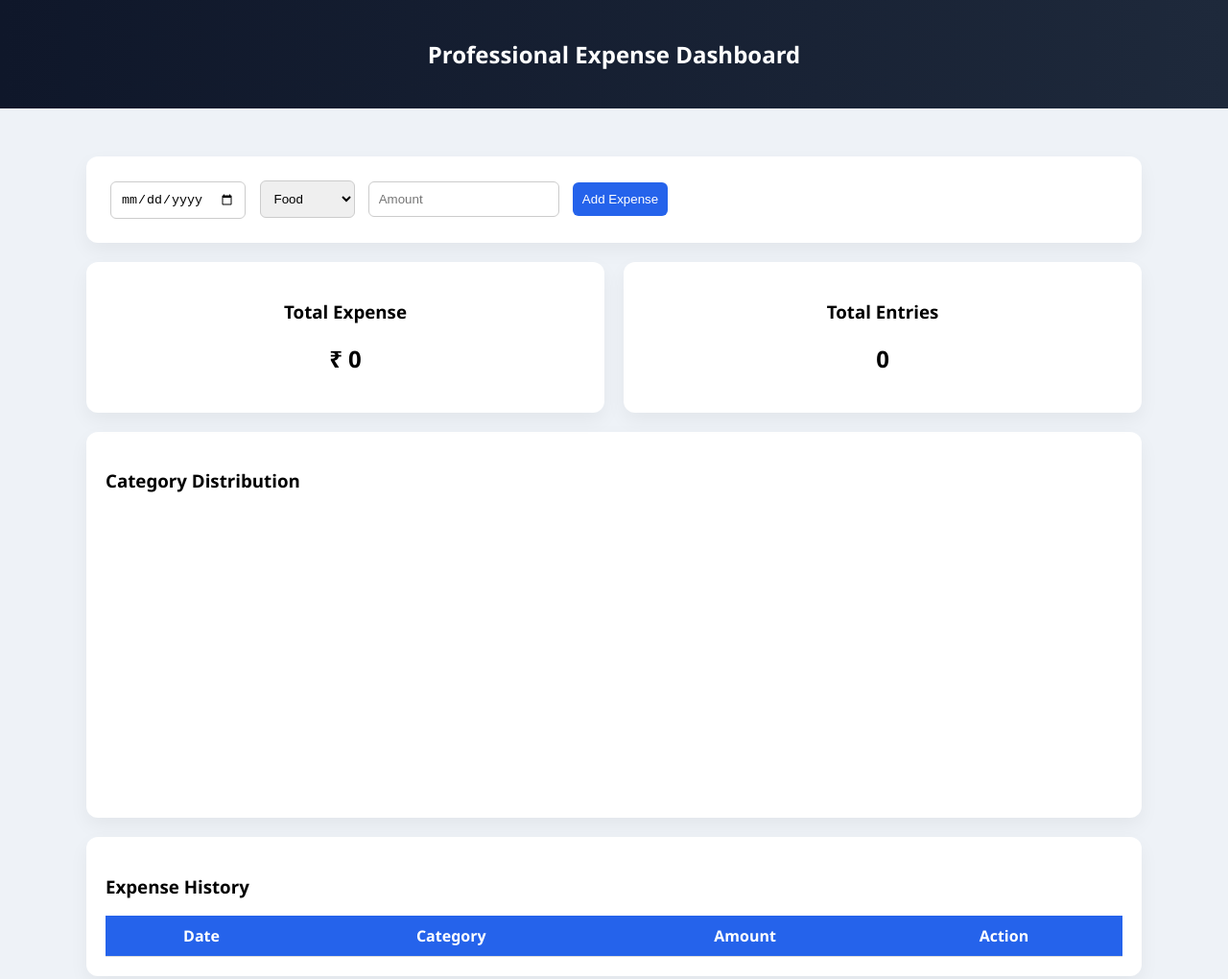
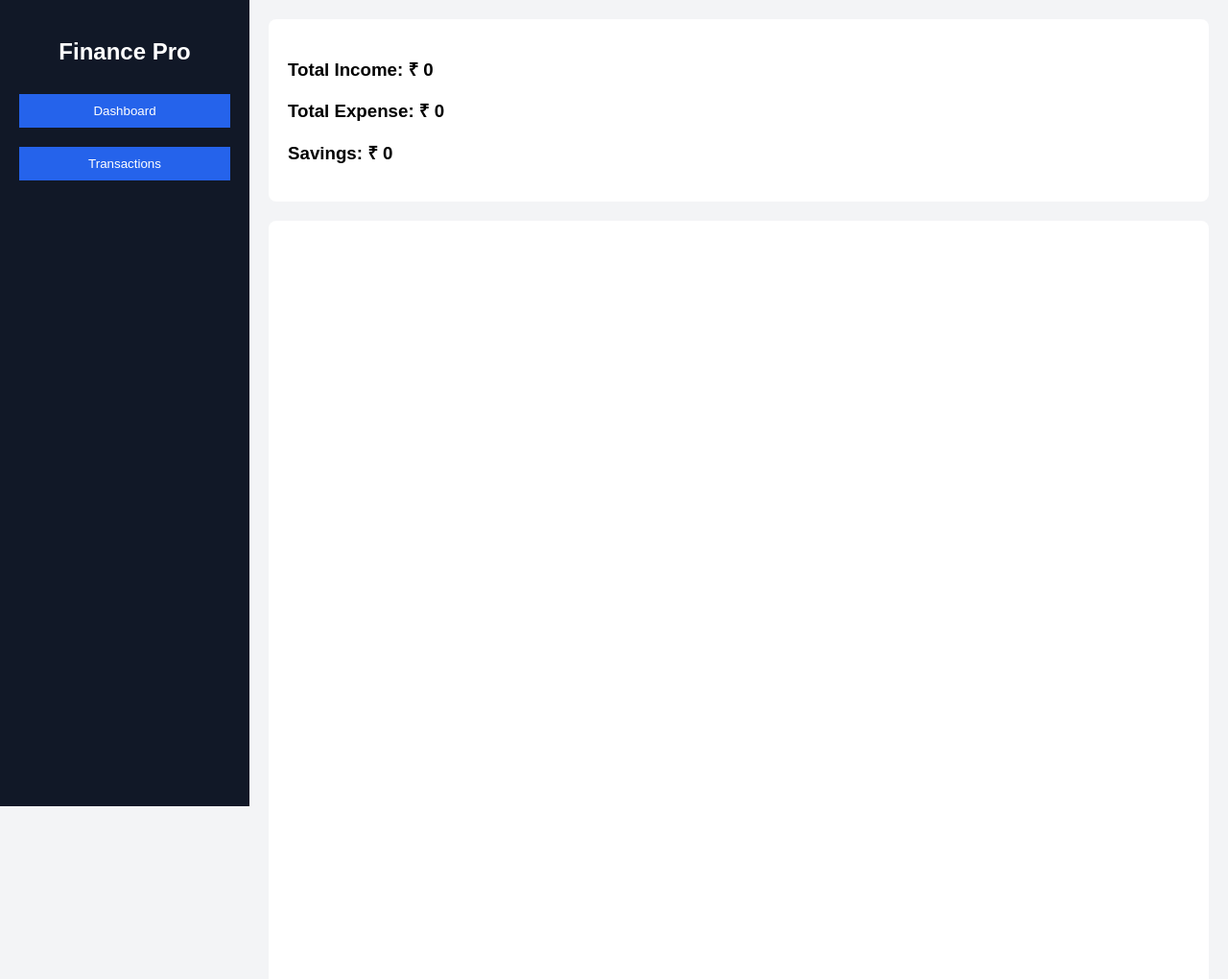
Before and after one commit to RaghavaTeja1999/ExpenseTracker, a plain HTML site: page index.html in a window 1280 px wide. Shown: the whole page at 96% size. Drawn offline with nearby package versions, Linux system fonts and the light colour scheme.

Commit message:
Refactor finance dashboard layout and functionality

```diff
--- a/index.html
+++ b/index.html
@@ -1,70 +1,63 @@
 <!DOCTYPE html>
-<html lang="en">
+<html>
 <head>
 <meta charset="UTF-8">
 <meta name="viewport" content="width=device-width, initial-scale=1.0">
-<title>Pro Monthly Expense Tracker</title>
-
+<title>Finance Dashboard Pro</title>
 <script src="https://cdn.jsdelivr.net/npm/chart.js"></script>
 
 <style>
 body {
-  font-family: 'Segoe UI', sans-serif;
   margin: 0;
-  background: #eef2f7;
+  font-family: Arial, sans-serif;
+  display: flex;
+  background: #f3f4f6;
 }
 
-header {
-  background: linear-gradient(90deg,#0f172a,#1e293b);
+/* Sidebar */
+.sidebar {
+  width: 220px;
+  background: #111827;
   color: white;
+  height: 100vh;
   padding: 20px;
+}
+
+.sidebar h2 {
   text-align: center;
 }
 
-.container {
-  max-width: 1100px;
-  margin: 30px auto;
+.sidebar button {
+  width: 100%;
+  margin: 10px 0;
+  padding: 10px;
+  background: #2563eb;
+  border: none;
+  color: white;
+  cursor: pointer;
+}
+
+/* Main */
+.main {
+  flex: 1;
   padding: 20px;
 }
 
 .card {
   background: white;
   padding: 20px;
-  border-radius: 12px;
-  box-shadow: 0 8px 20px rgba(0,0,0,0.05);
+  border-radius: 8px;
   margin-bottom: 20px;
 }
 
-.dashboard {
-  display: flex;
-  gap: 20px;
-  flex-wrap: wrap;
-}
-
-.dashboard .card {
-  flex: 1;
-  min-width: 200px;
-  text-align: center;
-}
-
 input, select, button {
-  padding: 10px;
+  padding: 8px;
   margin: 5px;
-  border-radius: 6px;
-  border: 1px solid #ccc;
-}
-
-button {
-  background: #2563eb;
-  color: white;
-  border: none;
-  cursor: pointer;
 }
 
 table {
   width: 100%;
   border-collapse: collapse;
-  margin-top: 15px;
 }
 
 th, td {
@@ -77,133 +70,144 @@ th {
   background: #2563eb;
   color: white;
 }
-
-.delete-btn {
-  background: crimson;
-}
-
-canvas {
-  max-height: 300px;
-}
 </style>
 </head>
 
 <body>
 
-<header>
-  <h2>Professional Expense Dashboard</h2>
-</header>
+<div class="sidebar">
+  <h2>Finance Pro</h2>
+  <button onclick="showDashboard()">Dashboard</button>
+  <button onclick="showTransactions()">Transactions</button>
+</div>
 
-<div class="container">
+<div class="main">
+
+<div id="dashboard">
+  <div class="card">
+    <h3>Total Income: ₹ <span id="income">0</span></h3>
+    <h3>Total Expense: ₹ <span id="expense">0</span></h3>
+    <h3>Savings: ₹ <span id="savings">0</span></h3>
+  </div>
 
   <div class="card">
-  <input type="date" id="date">
-  <select id="category">
-    <option>Food</option>
-    <option>Transport</option>
-    <option>Bills</option>
-    <option>Shopping</option>
-    <option>Other</option>
-  </select>
-  <input type="number" id="amount" placeholder="Amount">
-  <button onclick="addExpense()">Add Expense</button>
-</div>
-
-<div class="dashboard">
-  <div class="card">
-    <h3>Total Expense</h3>
-    <h2>₹ <span id="total">0</span></h2>
-  </div>
-  <div class="card">
-    <h3>Total Entries</h3>
-    <h2><span id="count">0</span></h2>
+    <canvas id="chart"></canvas>
   </div>
 </div>
 
+<div id="transactions" style="display:none;">
   <div class="card">
-  <h3>Category Distribution</h3>
-  <canvas id="expenseChart"></canvas>
+    <select id="type">
+      <option value="income">Income</option>
+      <option value="expense">Expense</option>
+    </select>
+    <input type="date" id="date">
+    <input type="text" id="category" placeholder="Category">
+    <input type="number" id="amount" placeholder="Amount">
+    <button onclick="addTransaction()">Add</button>
   </div>
 
   <div class="card">
-  <h3>Expense History</h3>
     <table>
       <thead>
         <tr>
           <th>Date</th>
+          <th>Type</th>
           <th>Category</th>
           <th>Amount</th>
-        <th>Action</th>
+          <th>Delete</th>
         </tr>
       </thead>
-    <tbody id="expenseTable"></tbody>
+      <tbody id="table"></tbody>
     </table>
+  </div>
 </div>
 
 </div>
 
 <script>
-let expenses = JSON.parse(localStorage.getItem("expenses")) || [];
+let data = JSON.parse(localStorage.getItem("financeData")) || [];
 let chart;
 
 function saveData() {
-  localStorage.setItem("expenses", JSON.stringify(expenses));
+  localStorage.setItem("financeData", JSON.stringify(data));
+}
+
+function showDashboard() {
+  document.getElementById("dashboard").style.display = "block";
+  document.getElementById("transactions").style.display = "none";
+}
+
+function showTransactions() {
+  document.getElementById("dashboard").style.display = "none";
+  document.getElementById("transactions").style.display = "block";
+}
+
+function addTransaction() {
+  let type = document.getElementById("type").value;
+  let date = document.getElementById("date").value;
+  let category = document.getElementById("category").value;
+  let amount = parseFloat(document.getElementById("amount").value);
+
+  if (!date || !category || !amount) {
+    alert("Fill all fields");
+    return;
+  }
+
+  data.push({ type, date, category, amount });
+  saveData();
+  updateUI();
+}
+
+function deleteRow(index) {
+  data.splice(index, 1);
+  saveData();
+  updateUI();
 }
 
 function updateUI() {
-  let table = document.getElementById("expenseTable");
+  let income = 0, expense = 0;
+  let table = document.getElementById("table");
   table.innerHTML = "";
-  let total = 0;
+
   let categoryTotals = {};
 
-  expenses.forEach((expense, index) => {
-    total += expense.amount;
-    categoryTotals[expense.category] = (categoryTotals[expense.category] || 0) + expense.amount;
+  data.forEach((item, index) => {
+    if (item.type === "income") income += item.amount;
+    else {
+      expense += item.amount;
+      categoryTotals[item.category] =
+        (categoryTotals[item.category] || 0) + item.amount;
+    }
 
     table.innerHTML += `
       <tr>
-        <td>${expense.date}</td>
-        <td>${expense.category}</td>
-        <td>₹${expense.amount}</td>
-        <td><button class="delete-btn" onclick="deleteExpense(${index})">Delete</button></td>
+        <td>${item.date}</td>
+        <td>${item.type}</td>
+        <td>${item.category}</td>
+        <td>₹${item.amount}</td>
+        <td><button onclick="deleteRow(${index})">X</button></td>
       </tr>
     `;
   });
 
-  document.getElementById("total").innerText = total;
-  document.getElementById("count").innerText = expenses.length;
+  document.getElementById("income").innerText = income;
+  document.getElementById("expense").innerText = expense;
+  document.getElementById("savings").innerText = income - expense;
 
   updateChart(categoryTotals);
 }
 
-function addExpense() {
-  let date = document.getElementById("date").value;
-  let category = document.getElementById("category").value;
-  let amount = parseFloat(document.getElementById("amount").value);
-
-  if (!date || !amount) return alert("Fill all fields");
-
-  expenses.push({ date, category, amount });
-  saveData();
-  updateUI();
-}
-
-function deleteExpense(index) {
-  expenses.splice(index, 1);
-  saveData();
-  updateUI();
-}
-
 function updateChart(categoryTotals) {
-  let ctx = document.getElementById('expenseChart').getContext('2d');
+  let ctx = document.getElementById("chart").getContext("2d");
   if (chart) chart.destroy();
 
   chart = new Chart(ctx, {
-    type: 'pie',
+    type: "pie",
     data: {
       labels: Object.keys(categoryTotals),
       datasets: [{
-        data: Object.values(categoryTotals),
+        data: Object.values(categoryTotals)
       }]
     }
   });
```
Lines whose indentation alone changed are shown as unchanged.
